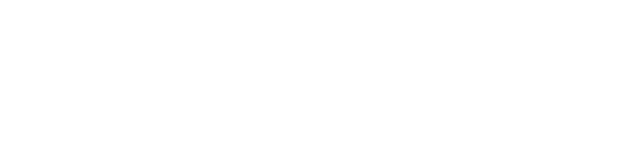
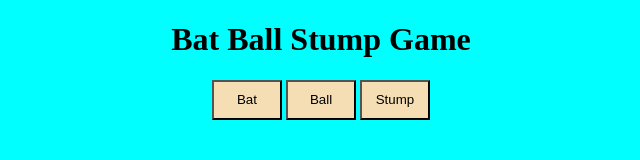
Before and after one commit to dg-codingbapunu/j-son-file-local-storage, a plain HTML site: page index.html in a window 1280 px wide. Shown: the whole page, without its empty margins (319-959 px from the left). Drawn offline with Linux system fonts and the light colour scheme.

Commit message:
modification of cricket game

```diff
--- a/index.html
+++ b/index.html
@@ -1,24 +1,117 @@
 <!DOCTYPE html>
 <html lang="en">
   <head>
-    <meta charset="UTF-8" />
-    <meta name="viewport" content="width=device-width, initial-scale=1.0" />
-    <title>objects in js</title>
+    <title>Cricket Game</title>
+    <style>
+      body {
+        text-align: center;
+        background-color: aqua;
+      }
+      button {
+        background-color: wheat;
+        height: 40px;
+        width: 70px;
+      }
+    </style>
   </head>
   <body>
+    <h1>Bat Ball Stump Game</h1>
+    <button
+      onclick="
+  let computerChoice = generateComputerChoice();
+  let resultMsg = getResult('Bat', computerChoice);
+  showResult('Bat', computerChoice, resultMsg);
+  "
+    >
+      Bat
+    </button>
+
+    <button
+      onclick="
+    computerChoice = generateComputerChoice();
+    resultMsg = getResult('Ball', computerChoice);
+    showResult('Ball', computerChoice, resultMsg);
+  "
+    >
+      Ball
+    </button>
+
+    <button
+      onclick="
+    computerChoice = generateComputerChoice();
+    resultMsg = getResult('Stump', computerChoice);
+    showResult('Stump', computerChoice, resultMsg);
+  "
+    >
+      Stump
+    </button>
+
     <script>
-      let user = {
-        name: "bapunu",
-        age: 30,
-        skills: "java",
+      let score = {
+        win: 0,
+        lost: 0,
+        tie: 0,
+        displayScore: function () {
+          return `No of matches Won:${score.win}, Lost:${score.lost}, Tie: ${score.tie}`;
+        },
       };
 
-      console.log(user);
-      console.log(user.age);
-      console.log(user.name);
-      (user.age = 45), console.log(user);
-      delete user.skills;
-      console.log(user);
+      function generateComputerChoice() {
+        //This will generate random number between 0 and 3
+        let randomNumber = Math.random() * 3;
+        if (randomNumber > 0 && randomNumber <= 1) {
+          return "Bat";
+        } else if (randomNumber > 1 && randomNumber <= 2) {
+          return "Ball";
+        } else {
+          return "Stump";
+        }
+      }
+
+      function getResult(userMove, computerMove) {
+        if (userMove === "Bat") {
+          if (computerMove === "Ball") {
+            score.win++;
+            return "User won.";
+          } else if (computerMove === "Bat") {
+            score.tie++;
+            return `It's a tie`;
+          } else if (computerMove === "Stump") {
+            score.lost++;
+            return "Computer has won";
+          }
+        } else if (userMove === "Ball") {
+          if (computerMove === "Ball") {
+            score.tie++;
+            return `It's a tie`;
+          } else if (computerMove === "Bat") {
+            score.lost++;
+            return "Computer has won";
+          } else if (computerMove === "Stump") {
+            score.win++;
+            return "User won.";
+          }
+        } else {
+          if (computerMove === "Ball") {
+            score.lost++;
+            return "Computer has won";
+          } else if (computerMove === "Bat") {
+            score.win++;
+            return "User won.";
+          } else if (computerMove === "Stump") {
+            score.tie++;
+            return `It's a tie`;
+          }
+        }
+      }
+
+      function showResult(userMove, computerMove, result) {
+        alert(`You have chosen ${userMove}. Computer choice is ${computerMove}
+
+      ${result}
+
+      ${score.displayScore()}`);
+      }
     </script>
   </body>
 </html>
```
